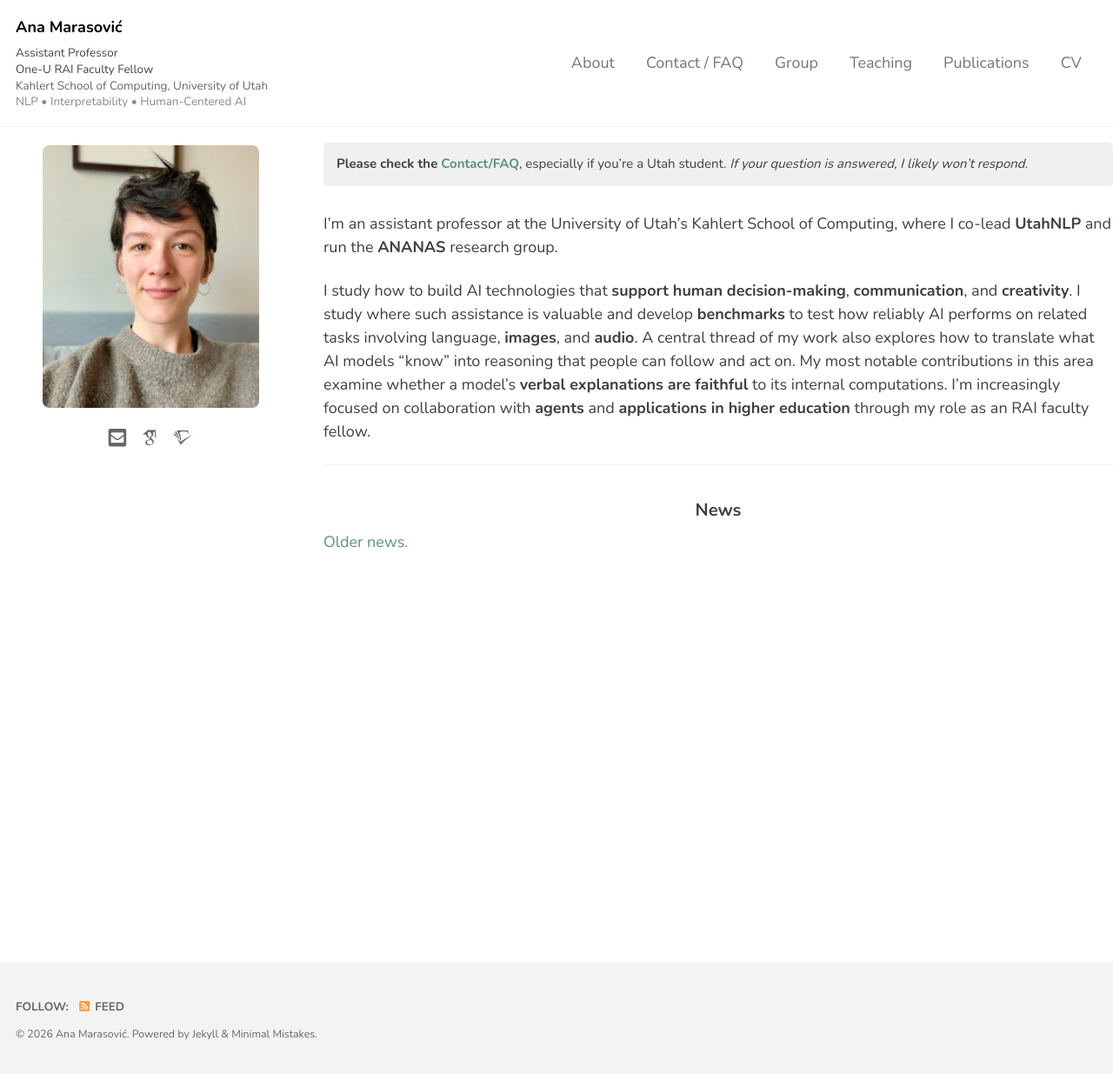
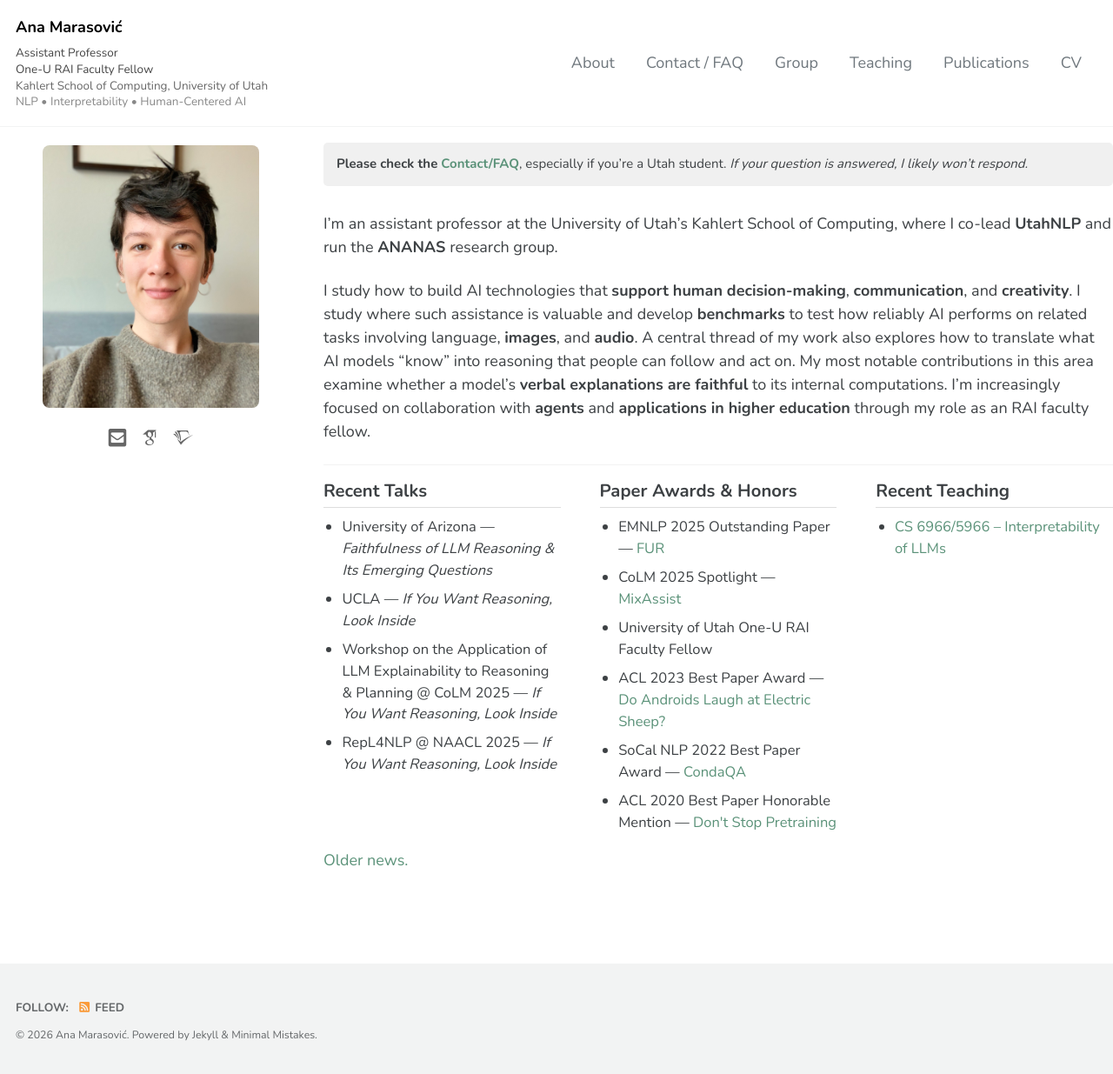
Before and after one commit to amarasovic/amarasovic.github.io, a Jekyll site: the page built from index.md, in a window 1280 px wide and 1235 px high. Shown: the whole window at 87% size. Built offline with Jekyll 4.4.1, drawn with Linux system fonts in a browser that asks for light colours; cached includes are drawn as plain includes; some web fonts are replaced; a script that is not in the unit is left out.

Commit message:
Replace News section with Recent Talks, Paper Awards, and Recent Teaching
Co-Authored-By: Claude Sonnet 4.6 <noreply@anthropic.com>

```diff
--- a/index.md
+++ b/index.md
@@ -30,14 +30,45 @@ I study how to build AI technologies that **support human decision-making**, **c
 ---
 
 <style type="text/css">
-      table, tr, td {
-        border: 0px;
-    }
-
+  table, tr, td { border: 0px; }
+  .home-grid { display: flex; gap: 2.5em; flex-wrap: wrap; margin-top: 0.5em; }
+  .home-grid > div { flex: 1; min-width: 200px; }
+  .home-grid h3 { margin-top: 0; border-bottom: 1px solid #ddd; padding-bottom: 0.3em; }
+  .home-grid ul { padding-left: 1.2em; margin-top: 0.5em; }
+  .home-grid li { margin-bottom: 0.5em; font-size: 0.92em; }
 </style>
 
-<h3 align="center">News</h3>
+<div class="home-grid">
 
+  <div>
+    <h3>Recent Talks</h3>
+    <ul>
+      <li>University of Arizona — <em>Faithfulness of LLM Reasoning &amp; Its Emerging Questions</em></li>
+      <li>UCLA — <em>If You Want Reasoning, Look Inside</em></li>
+      <li>Workshop on the Application of LLM Explainability to Reasoning &amp; Planning @ CoLM 2025 — <em>If You Want Reasoning, Look Inside</em></li>
+      <li>RepL4NLP @ NAACL 2025 — <em>If You Want Reasoning, Look Inside</em></li>
+    </ul>
+  </div>
 
+  <div>
+    <h3>Paper Awards &amp; Honors</h3>
+    <ul>
+      <li>EMNLP 2025 Outstanding Paper — <a href="https://arxiv.org/abs/2502.14829">FUR</a></li>
+      <li>CoLM 2025 Spotlight — <a href="https://arxiv.org/abs/2507.06329">MixAssist</a></li>
+      <li>University of Utah One-U RAI Faculty Fellow</li>
+      <li>ACL 2023 Best Paper Award — <a href="https://arxiv.org/abs/2209.06293">Do Androids Laugh at Electric Sheep?</a></li>
+      <li>SoCal NLP 2022 Best Paper Award — <a href="https://arxiv.org/abs/2211.00295">CondaQA</a></li>
+      <li>ACL 2020 Best Paper Honorable Mention — <a href="https://www.aclweb.org/anthology/2020.acl-main.740/">Don't Stop Pretraining</a></li>
+    </ul>
+  </div>
+
+  <div>
+    <h3>Recent Teaching</h3>
+    <ul>
+      <li><a href="https://utah-llm-interpretability.notion.site/s26">CS 6966/5966 – Interpretability of LLMs</a></li>
+    </ul>
+  </div>
+
+</div>
 
 [Older news.](old_news.md)
```
